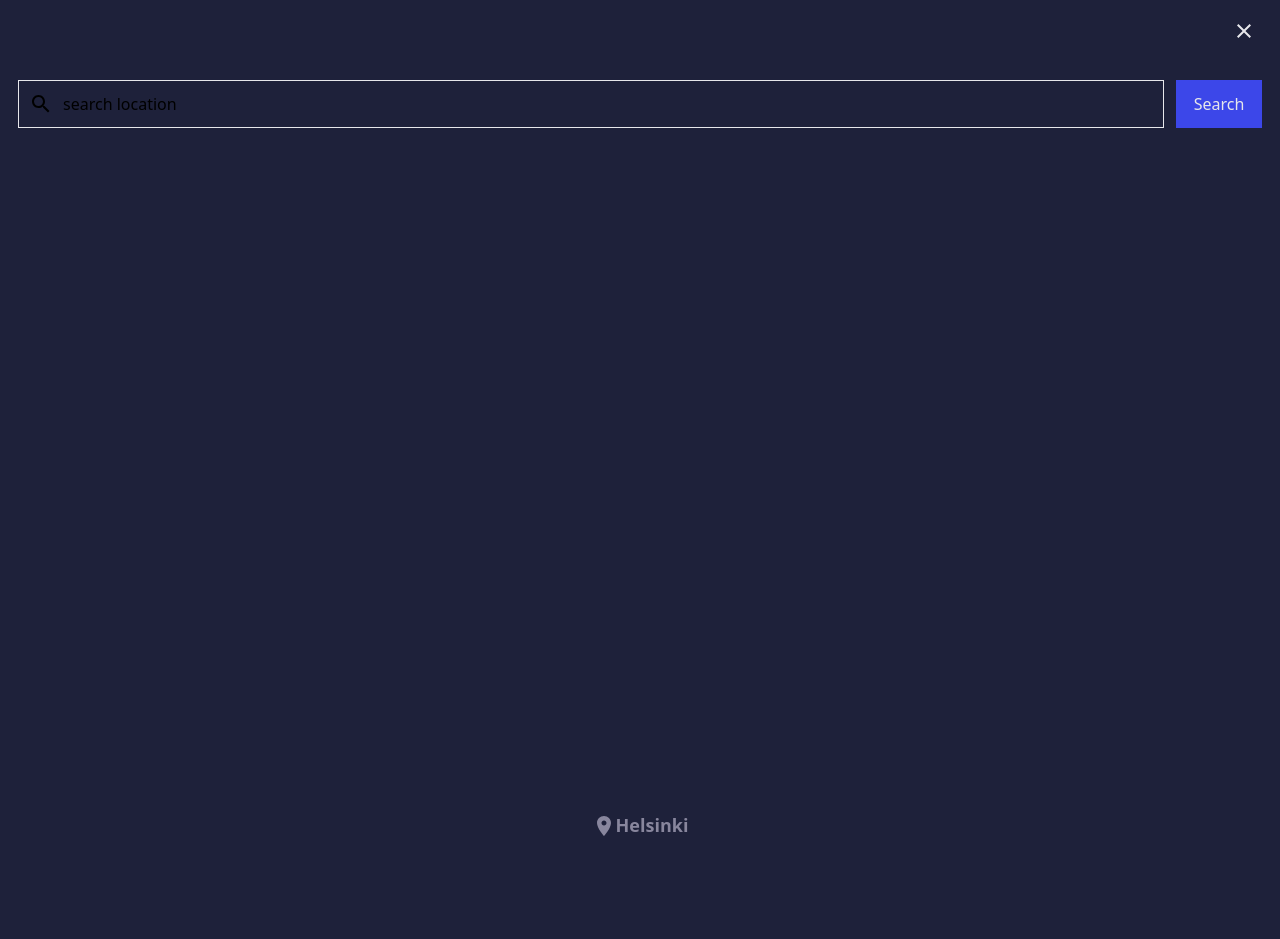
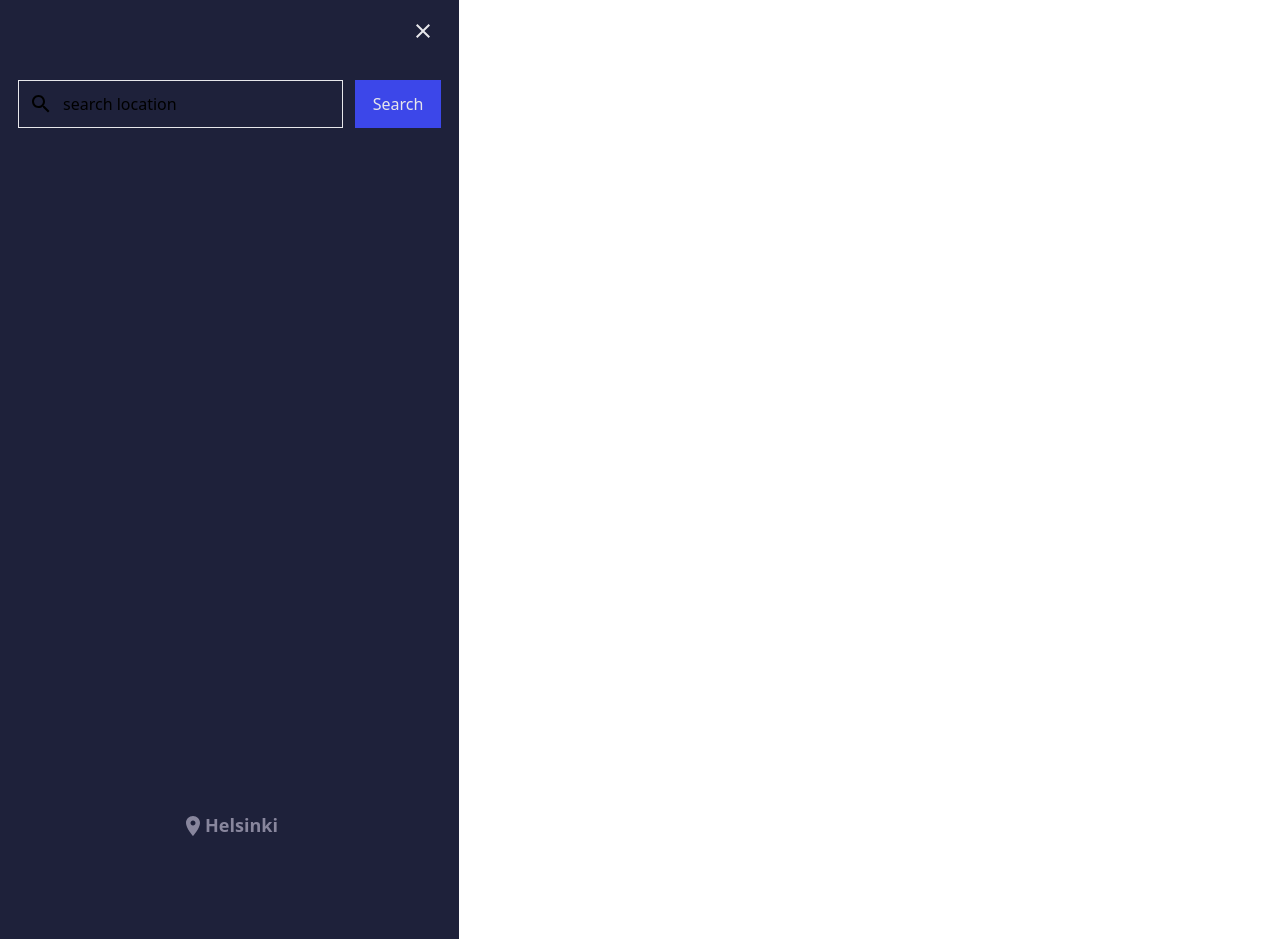
Before and after one commit to lucas-canellas/weather_app, a React (Vite) app: page / in a window 1280 px wide. Both pictures are taken after a click on the button "Search for places". Built offline with nearby package versions, Linux system fonts and the light colour scheme; a web font is replaced by a local one.

Commit message:
feat: update component HeaderSection

```diff
--- a/src/components/HeaderSection/HeaderSection.module.css
+++ b/src/components/HeaderSection/HeaderSection.module.css
@@ -14,7 +14,7 @@
   padding: 18px 11px;
 }
 
-.search {
+.open_search {
   background: var(--gray-300);
   box-shadow: 0px 4px 4px rgba(0, 0, 0, 0.25);
   border: none;
@@ -26,7 +26,7 @@
   transition: 0.2s linear;
 }
 
-.search:hover {
+.open_search:hover {
   background: var(--gray-400);
 }
 
@@ -93,3 +93,89 @@
   font-size: 18px;
   margin-top: 33px;
 }
+
+/* modal */
+
+.modal {
+  position: fixed;
+  top: 0;
+  left: 0;
+  width: 100%;
+  height: 100%;
+  background-color: var(--color-primary);
+  z-index: 1;
+  transition: 0.5s ease-in-out;
+  overflow: hidden;
+  padding: 18px;
+}
+
+.close {
+  color: var(--gray-100);
+  width: 100%;
+  text-align: right;
+}
+
+.search {
+  width: 100%;
+  display: flex;
+  margin-top: 30px;
+}
+
+.btn_search {
+  width: 86px;
+  height: 48px;
+  background-color: var(--blue);
+  color: var(--gray-100);
+  flex-shrink: 0;
+  margin-left: 12px;
+  transition: 0.5s;
+}
+
+.btn_search:hover {
+  filter: brightness(0.8);
+}
+
+.input_search {
+  border: 1px solid var(--gray-100);
+  border-left: none;
+  background-color: var(--color-primary);
+  width: inherit;
+  height: 48px;
+  flex-shrink: 1;
+  padding-left: 10px;
+  font-weight: 500;
+  font-size: 16px;
+  line-height: 19px;
+  color: var(--gray-600);
+}
+
+.input_search::placeholder {
+  font-weight: 500;
+  font-size: 16px;
+  line-height: 19px;
+  color: var(--gray-600);
+}
+
+.icon_input {
+  height: 48px;
+  border: 1px solid var(--gray-100);
+  border-right: none;
+  background-color: var(--color-primary);
+  display: flex;
+  align-items: center;
+  color: var(--gray-600);
+  padding-left: 10px;
+  flex-shrink: 0;
+}
+
+@media (min-width: 1182px) {
+  .search_location {
+    height: inherit;
+  }
+
+  .header,
+  .modal {
+    max-width: 459px;
+    width: 100%;
+  }
+}
--- a/src/components/HeaderSection/HeaderSection.tsx
+++ b/src/components/HeaderSection/HeaderSection.tsx
@@ -1,19 +1,38 @@
+import CloseIcon from "@mui/icons-material/Close";
 import GpsFixedIcon from "@mui/icons-material/GpsFixed";
 import LocationOnIcon from "@mui/icons-material/LocationOn";
-import { useState } from "react";
+import SearchIcon from "@mui/icons-material/Search";
+import { useEffect, useState } from "react";
 
 import imgTest from "../../assets/WeatherTemp.png";
-import { HeaderSectionModal } from "../HeaderSectionModal/HeaderSectionModal";
 import styles from "./HeaderSection.module.css";
 
 export const HeaderSection = () => {
   const [isOpen, setIsOpen] = useState(false);
+
+  const opacity = isOpen ? 1 : 0;
+  const pointerEvents = isOpen ? "auto" : "none";
+  const transform = isOpen ? "translateX(0)" : "translateX(-100%)";
+
+  useEffect(() => {
+    const handleKeyUp = ({ key }: KeyboardEvent) => {
+      key === "Escape" && setIsOpen(false);
+    };
+
+    window.addEventListener("keyup", handleKeyUp);
+
+    return () => {
+      window.removeEventListener("keyup", handleKeyUp);
+    };
+  }, []);
+
   return (
+    <>
       <div className={styles.header}>
         <div className={styles.search_location}>
           <button
             data-testid="open_modal"
-          className={styles.search}
+            className={styles.open_search}
             onClick={() => setIsOpen(true)}
           >
             Search for places
@@ -36,7 +55,39 @@ export const HeaderSection = () => {
             <p>Helsinki</p>
           </div>
         </div>
-      <HeaderSectionModal isOpen={isOpen} setIsOpen={setIsOpen} />
       </div>
+
+      {/* Modal */}
+
+      <div
+        className={styles.modal}
+        style={{
+          opacity: opacity,
+          pointerEvents: pointerEvents,
+          transform: transform,
+        }}
+        data-testid="modal"
+        aria-hidden={!isOpen}
+      >
+        <button
+          data-testid="close_modal"
+          className={styles.close}
+          onClick={() => setIsOpen(false)}
+        >
+          <CloseIcon />
+        </button>
+        <div className={styles.search}>
+          <div className={styles.icon_input}>
+            <SearchIcon />
+          </div>
+          <input
+            className={styles.input_search}
+            type="text"
+            placeholder="search location"
+          />
+          <button className={styles.btn_search}>Search</button>
+        </div>
+      </div>
+    </>
   );
 };
```
Also changed, not shown: 1 other file (tests, documents, lock files or other folders). Lines whose indentation alone changed are shown as unchanged.
